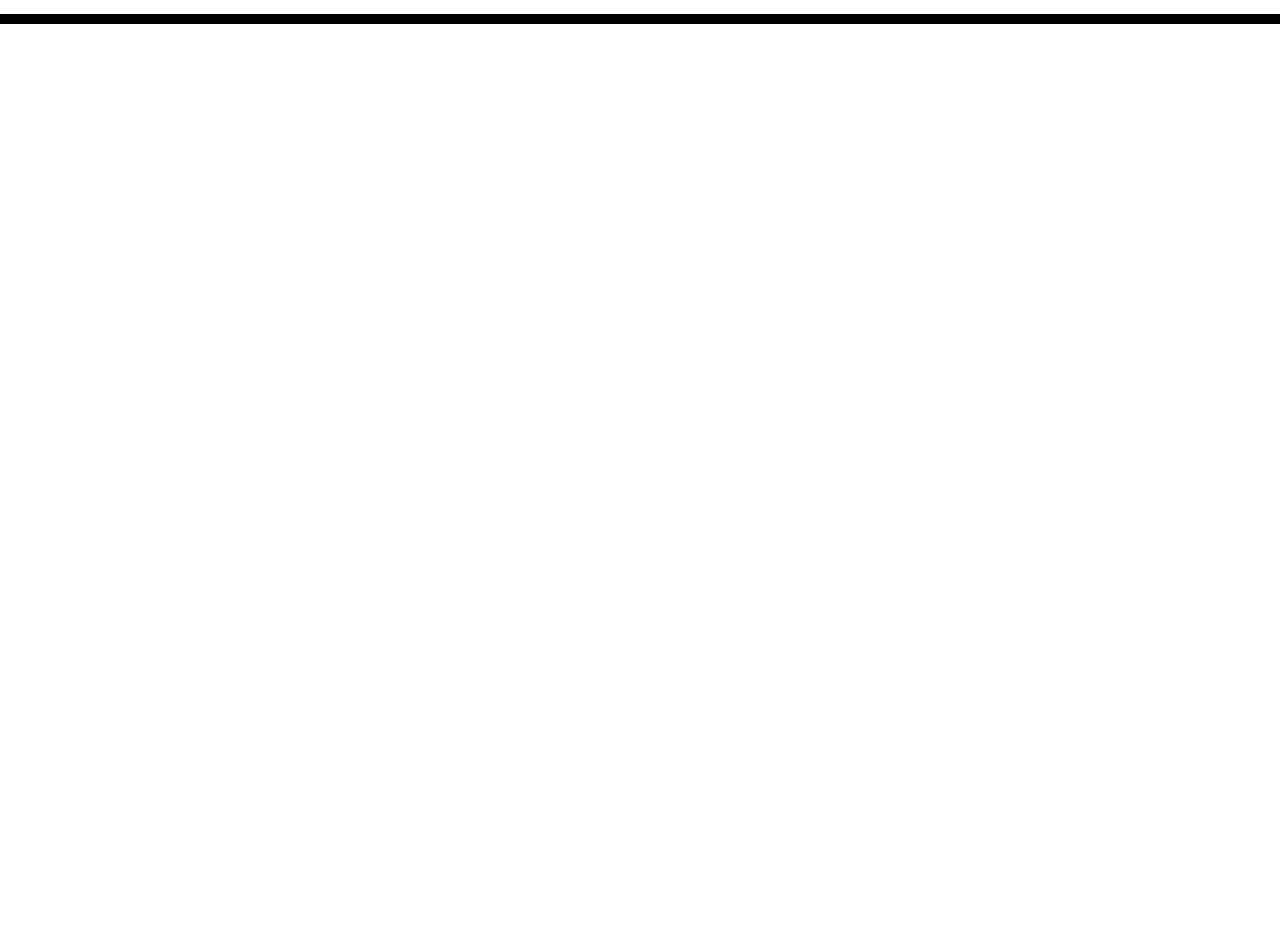
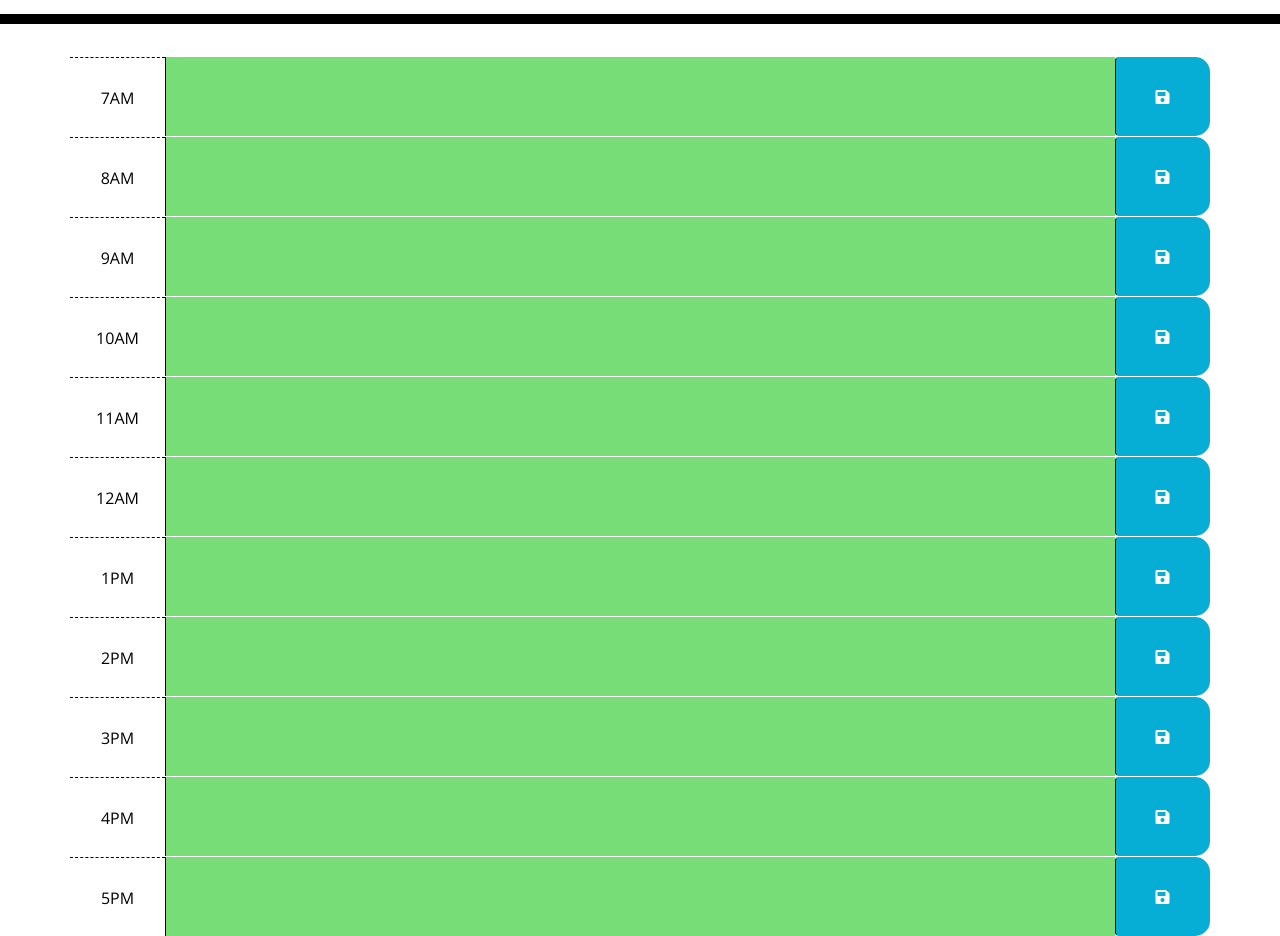
Before and after one commit to joyhalliday/work-day-scheduler, a plain HTML site: page index.html in a window 1280 px wide. Shown: the part 280-1216 px from the top of the page. Before the commit the page ends 800 px from the top, so only its background shows below. Drawn offline with nearby package versions, Linux system fonts and the light colour scheme.

Commit message:
addeded date blocks

```diff
--- a/assests/script.js
+++ b/assests/script.js
@@ -1,2 +1,27 @@
 var today = moment();
 $(currentDay).text(today.format("[Today is] dddd MMM Do, YYYY"));
+
+var currentHour = new Date().getHours();
+
+console.log(currentHour);
+
+$("textarea").each(function() {
+console.log($(this).attr("id"))
+var textHour = parseInt($(this).attr("id").split("-")[1])
+if(textHour<currentHour) {
+    $(this).addClass("past")
+} else if (textHour === currentHour) {
+    $(this).addClass("present")
+} else {
+    $(this).addClass("future")
+}
+
+} )
+
+$.parseJSON$(`text-${buttonId}`).text
+
+
+//add event listeners to buttons on click
+//when click use (this) to extract id
+//$(`text-${buttonId}`).text
+//save text to local storage
--- a/index.html
+++ b/index.html
@@ -1,23 +1,14 @@
 <!DOCTYPE html>
 <html lang="en">
+
 <head>
   <meta charset="UTF-8" />
   <meta name="viewport" content="width=device-width, initial-scale=1.0" />
   <meta http-equiv="X-UA-Compatible" content="ie=edge" />
-    <link
-      rel="stylesheet"
-      href="https://stackpath.bootstrapcdn.com/bootstrap/4.3.1/css/bootstrap.min.css"
-    />
-    <link
-      rel="stylesheet"
-      href="https://use.fontawesome.com/releases/v5.8.1/css/all.css"
-      integrity="sha384-50oBUHEmvpQ+1lW4y57PTFmhCaXp0ML5d60M1M7uH2+nqUivzIebhndOJK28anvf"
-      crossorigin="anonymous"
-    />
-    <link
-      href="https://fonts.googleapis.com/css?family=Open+Sans&display=swap"
-      rel="stylesheet"
-    />
+  <link rel="stylesheet" href="https://stackpath.bootstrapcdn.com/bootstrap/4.3.1/css/bootstrap.min.css" />
+  <link rel="stylesheet" href="https://use.fontawesome.com/releases/v5.8.1/css/all.css"
+    integrity="sha384-50oBUHEmvpQ+1lW4y57PTFmhCaXp0ML5d60M1M7uH2+nqUivzIebhndOJK28anvf" crossorigin="anonymous" />
+  <link href="https://fonts.googleapis.com/css?family=Open+Sans&display=swap" rel="stylesheet" />
   <link rel="stylesheet" href="assests/style.css" />
   <script defer type="text/javascript" src="assests/script.js"></script>
   <title>Work Day Scheduler</title>
@@ -30,10 +21,87 @@
     <p id="currentDay" class="lead"></p>
   </header>
   <div class="container">
-      <!-- Timeblocks go here -->
+    <div class="row time-block" id="hour-7">
+      <div class="col-md-1 hour">
+        7AM
+      </div>
+      <textarea class="col-md-10 description" id="text-7"></textarea>
+      <button class="btn saveBtn col-md-1"  id="save-7"><i class="fas fa-save"></i></button>
+    </div>
+    <div class="row time-block" id="hour-8">
+      <div class="col-md-1 hour">
+        8AM
+      </div>
+      <textarea class="col-md-10 description" id="text-8"></textarea>
+      <button class="btn saveBtn col-md-1" id="save-8"><i class="fas fa-save"></i></button>
+    </div>
+    <div class="row time-block" id="hour-9">
+      <div class="col-md-1 hour">
+        9AM
+      </div>
+      <textarea class="col-md-10 description" id="text-9"></textarea>
+      <button class="btn saveBtn col-md-1" id="save-9"><i class="fas fa-save"></i></button>
+    </div>
+    <div class="row time-block" id="hour-10">
+      <div class="col-md-1 hour">
+        10AM
+      </div>
+      <textarea class="col-md-10 description" id="text-10"></textarea>
+      <button class="btn saveBtn col-md-1" id="save-10"><i class="fas fa-save"></i></button>
+    </div>
+    <div class="row time-block" id="hour-11">
+      <div class="col-md-1 hour">
+        11AM
+      </div>
+      <textarea class="col-md-10 description" id="text-11"></textarea>
+      <button class="btn saveBtn col-md-1" id="save-11"><i class="fas fa-save"></i></button>
+    </div>
+    <div class="row time-block" id="hour-12">
+      <div class="col-md-1 hour">
+        12AM
+      </div>
+      <textarea class="col-md-10 description" id="text-12"></textarea>
+      <button class="btn saveBtn col-md-1" id="save-12"><i class="fas fa-save"></i></button>
+    </div>
+    <div class="row time-block" id="hour-13">
+      <div class="col-md-1 hour">
+        1PM
+      </div>
+      <textarea class="col-md-10 description" id="text-13"></textarea>
+      <button class="btn saveBtn col-md-1" id="save-13"><i class="fas fa-save"></i></button>
+    </div>
+    <div class="row time-block" id="hour-14">
+      <div class="col-md-1 hour">
+        2PM
+      </div>
+      <textarea class="col-md-10 description" id="text-14"></textarea>
+      <button class="btn saveBtn col-md-1" id="save-14"><i class="fas fa-save"></i></button>
+    </div>
+    <div class="row time-block" id="hour-15">
+      <div class="col-md-1 hour">
+        3PM
+      </div>
+      <textarea class="col-md-10 description" id="text-15"></textarea>
+      <button class="btn saveBtn col-md-1" id="save-15"><i class="fas fa-save"></i></button>
+    </div>
+    <div class="row time-block" id="hour-16">
+      <div class="col-md-1 hour">
+        4PM
+      </div>
+      <textarea class="col-md-10 description" id="text-16"></textarea>
+      <button class="btn saveBtn col-md-1" id="save-16"><i class="fas fa-save"></i></button>
+    </div>
+    <div class="row time-block" id="hour-17">
+      <div class="col-md-1 hour">
+        5PM
+      </div>
+      <textarea class="col-md-10 description" id="text-17"></textarea>
+      <button class="btn saveBtn col-md-1" id="save-17"><i class="fas fa-save"></i></button>
+    </div>
   </div>
 
   <script src="https://cdnjs.cloudflare.com/ajax/libs/jquery/3.2.1/jquery.min.js"></script>
   <script src="https://cdnjs.cloudflare.com/ajax/libs/moment.js/2.24.0/moment.min.js"></script>
 </body>
+
 </html>
```
Lines whose indentation alone changed are shown as unchanged.
